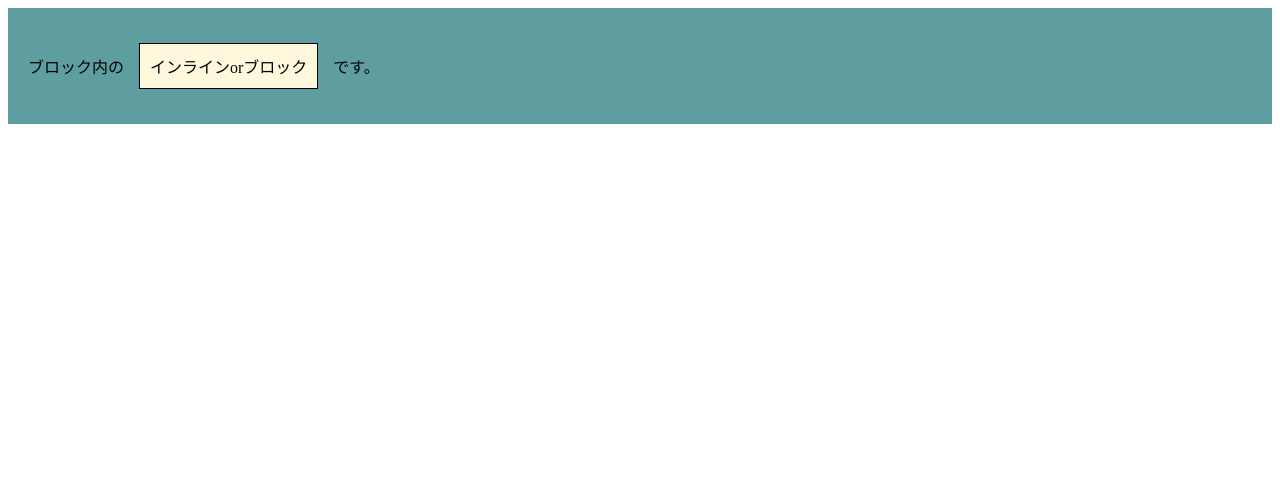
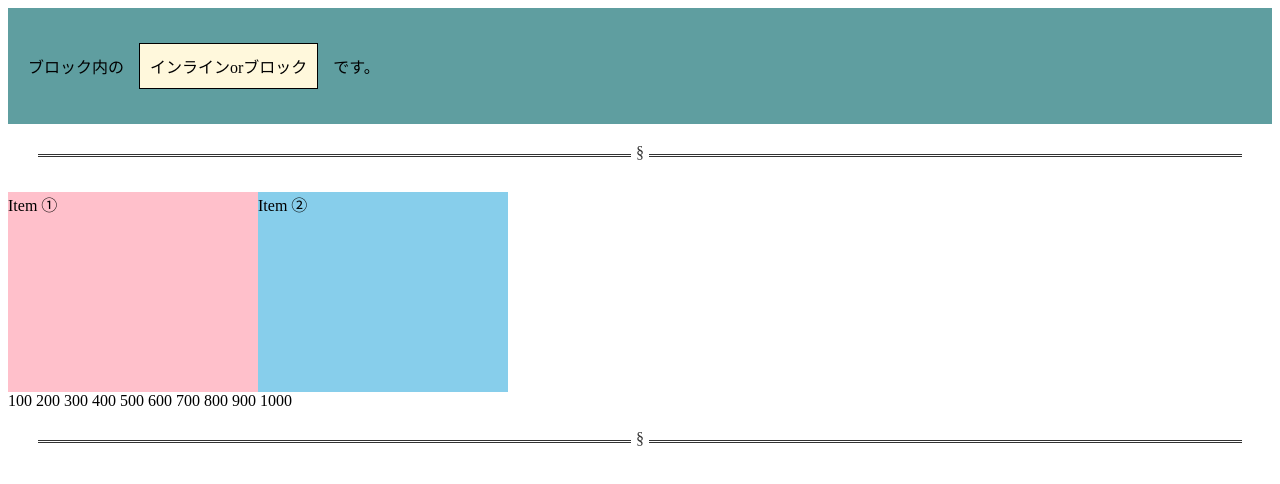
Before and after one commit to tamkiti132/programing-practice, a plain HTML site: page index.html in a window 1280 px wide. Drawn offline with Linux system fonts and the light colour scheme.

Commit message:
susunndayo

```diff
--- a/index.html
+++ b/index.html
@@ -9,5 +9,30 @@
 </head>
 <body>
     <div class = "example">ブロック内の<div>インラインorブロック</div>です。</div>
+
+    <hr>
+
+
+    <div class = "container">
+        <div class = "item item1">Item ➀</div>
+        <div class = "item item2">Item ➁</div>
+    </div>
+
+
+    <div class = "measure">
+        <div>100</div>
+        <div>200</div>
+        <div>300</div>
+        <div>400</div>
+        <div>500</div>
+        <div>600</div>
+        <div>700</div>
+        <div>800</div>
+        <div>900</div>
+        <div>1000</div>
+    </div>
+
+    <hr>
+
 </body>
 </html>
--- a/style.css
+++ b/style.css
@@ -15,3 +15,46 @@
     padding: 10px;
     background-color: cornsilk;
 }
+hr {
+    margin: 30px;
+    border: none;
+    border-top: 3px double #333;
+    color: #333;
+    overflow: visible;
+    text-align: center;
+    height: 5px;
+}
+
+hr:after {
+    background: #fff;
+    content: '§';
+    padding: 0 5px;
+    position: relative;
+    top: -13px;
+}
+
+
+.container{
+    width: 500px;
+    background-color:coral;
+    display: flex;
+}
+.item{
+    height: 200px;
+}
+
+
+
+.item1{
+    background-color: pink;
+    flex: 1;
+}
+.item2{
+    background-color: skyblue;
+    flex: 1;
+}
+
+
+.measure div{
+    display: inline-block;
+}
```
